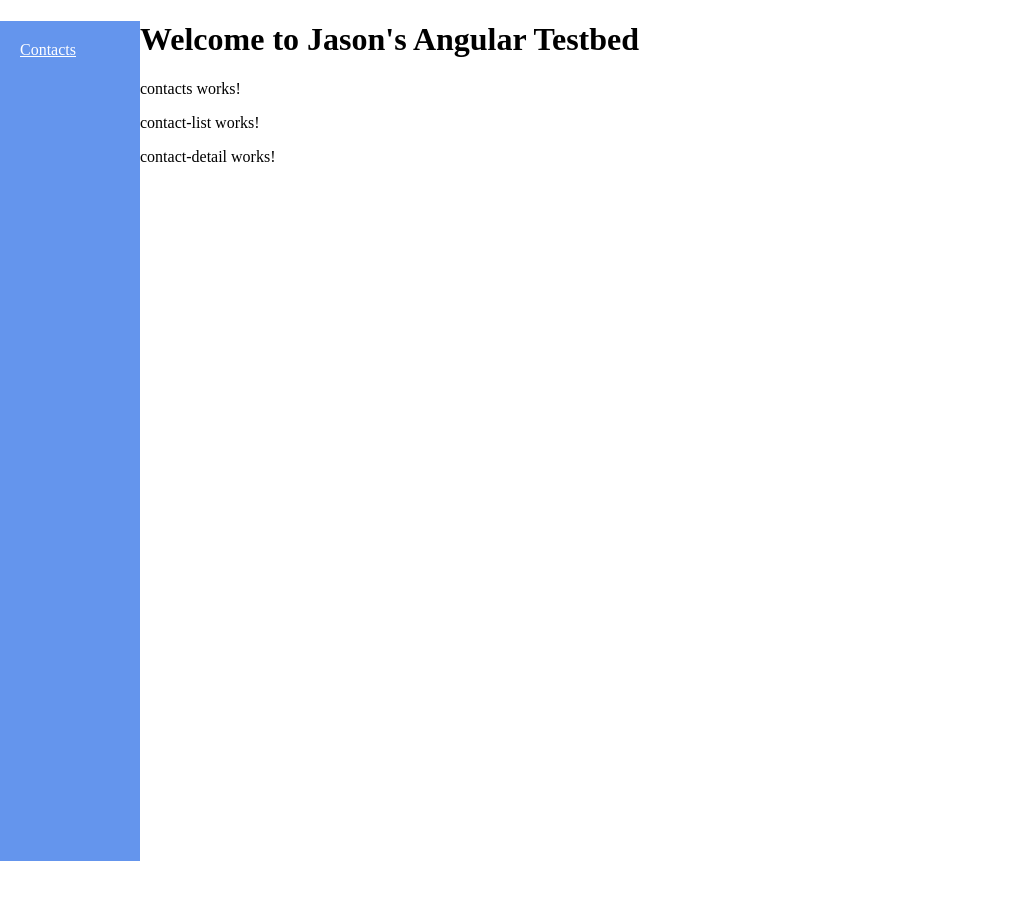
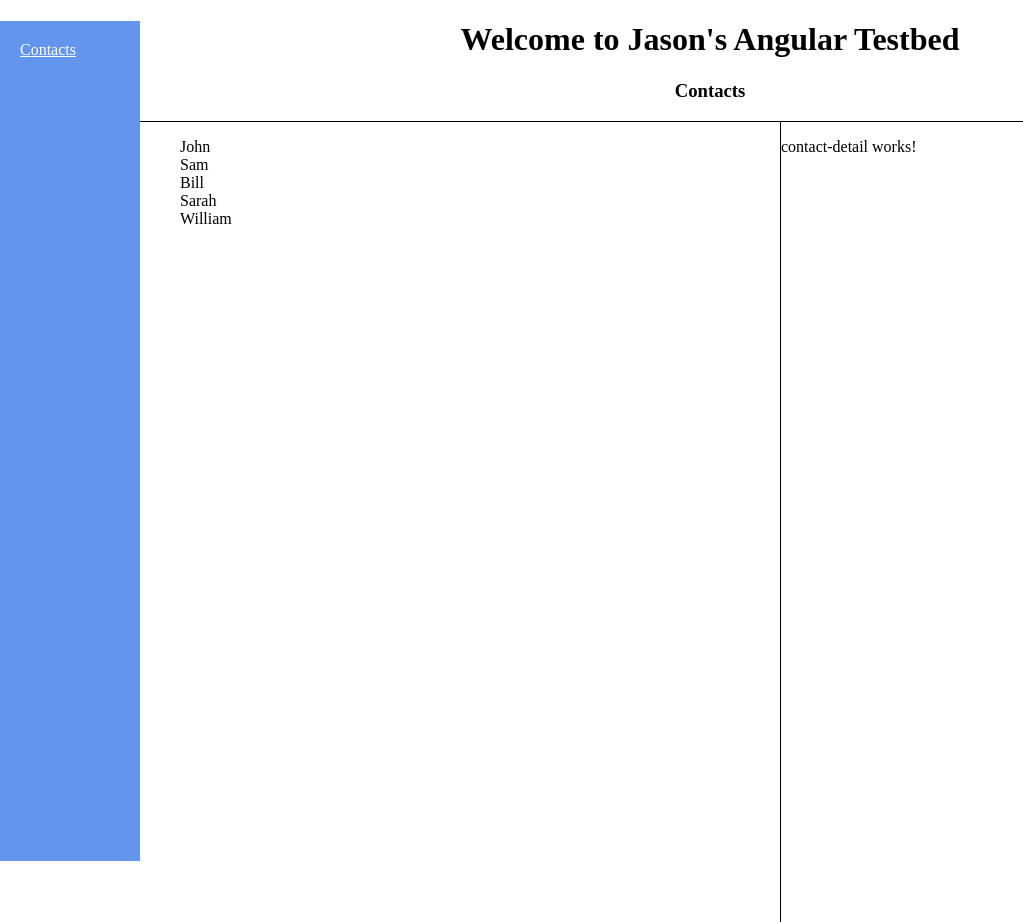
Before and after one commit to jasonpjones/AngularTestBed, an Angular app: page /contacts in a window 1280 px wide. Shown: the whole page, without its empty margins (0-1023 px from the left). Before the commit the page ends 861 px from the top, so only its background shows below. Built offline with nearby package versions, Linux system fonts and the light colour scheme.

Commit message:
first cut listing contacts

```diff
--- a/src/app/app.component.less
+++ b/src/app/app.component.less
@@ -1,5 +1,9 @@
 
 @white: #ffffff;
+
+header {
+  text-align: center;
+}
 
 .left-nav {
   float: left;
--- a/src/app/contacts/contact-list/contact-list.component.html
+++ b/src/app/contacts/contact-list/contact-list.component.html
@@ -1 +1,8 @@
-<p>contact-list works!</p>
+
+<div *ngIf="contacts$ | async as contacts">
+  <ul>
+    <li *ngFor="let contact of contacts">
+      <span>{{contact.firstName}}</span>
+    </li>
+  </ul>
+</div>
--- a/src/app/contacts/contact-list/contact-list.component.less
+++ b/src/app/contacts/contact-list/contact-list.component.less
@@ -0,0 +1,3 @@
+ul {
+  list-style: none;
+}
--- a/src/app/contacts/contact-list/contact-list.component.ts
+++ b/src/app/contacts/contact-list/contact-list.component.ts
@@ -1,4 +1,11 @@
 import { Component, OnInit } from '@angular/core';
+import { Contact } from '../../core/models';
+import { ContactDisplay } from '../../core/models';
+import { Observable, Subject, pipe } from 'rxjs';
+import { map } from 'rxjs/operators';
+
+import { ContactService} from '../contact.service';
+import { ContactDetailComponent } from '../contact-detail/contact-detail.component';
 
 @Component({
   selector: 'app-contact-list',
@@ -7,9 +14,24 @@ import { Component, OnInit } from '@angular/core';
 })
 export class ContactListComponent implements OnInit {
 
-  constructor() { }
+   contacts$: Observable<Contact[]>;
+
+
+
+  constructor(private contactService: ContactService) { }
 
   ngOnInit(): void {
+
+    this.contacts$ = this.contactService.getContacts();
+
+
+
   }
 
+  /*
+  getContactForDisplay(): Observable<ContactDisplay[] {
+
+  }
+  */
+
 }
--- a/src/app/contacts/contacts.component.html
+++ b/src/app/contacts/contacts.component.html
@@ -1,4 +1,12 @@
-<p>contacts works!</p>
+<header>
+  <h3>Contacts</h3>
+</header>
 
-<app-contact-list></app-contact-list>
-<app-contact-detail></app-contact-detail>
+
+
+<div class='list-side'>
+  <app-contact-list></app-contact-list>
+</div>
+<div class='detail-side'>
+  <app-contact-detail></app-contact-detail>
+</div>
--- a/src/app/contacts/contacts.component.less
+++ b/src/app/contacts/contacts.component.less
@@ -0,0 +1,15 @@
+
+.list-side, .detail-side {
+  border-top: solid 1px #000000;
+}
+
+.list-side {
+  float: left;
+  height: 100%;
+  width: 50%;
+  border-right: solid 1px #000000;
+}
+
+.detail-side {
+  height: 100%;
+}
--- a/src/styles.less
+++ b/src/styles.less
@@ -3,3 +3,7 @@ html, body {
   margin: 0;
   height: 100%;
 }
+
+header {
+  text-align: center;
+}
```
